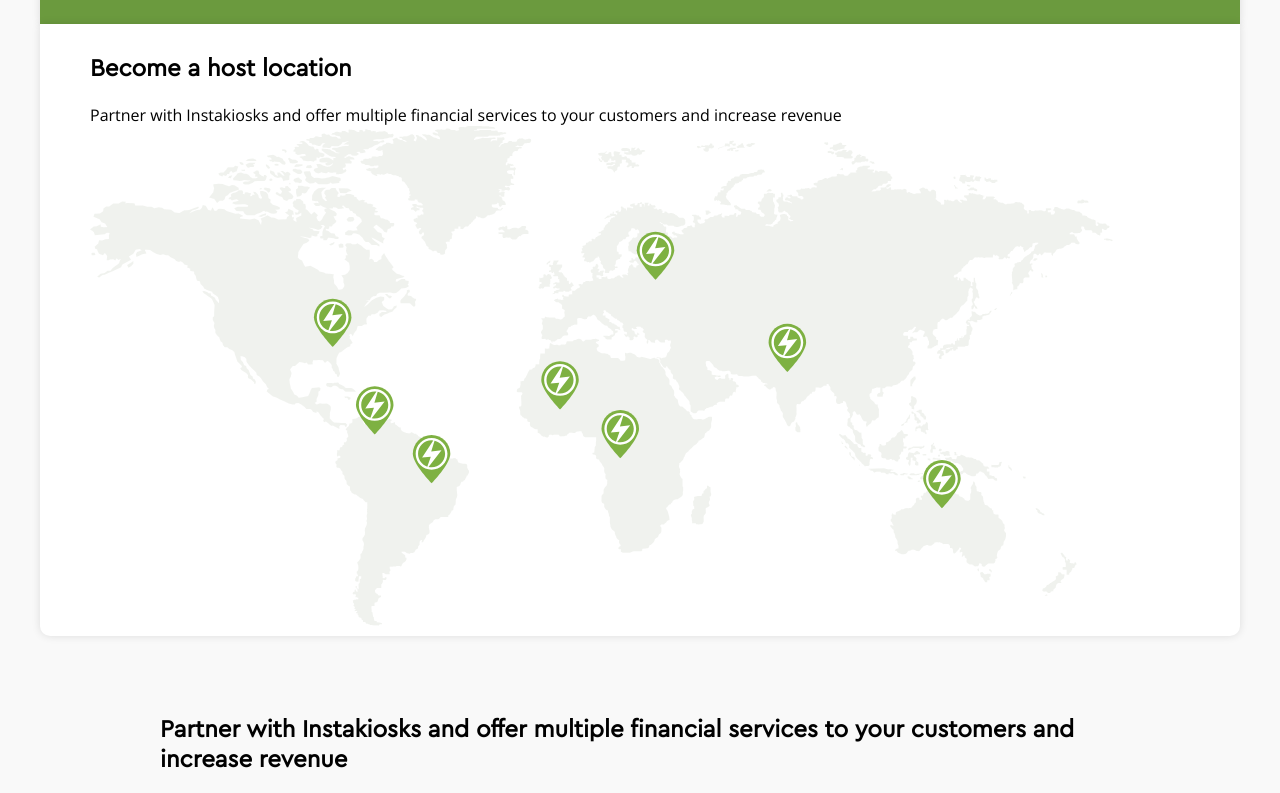
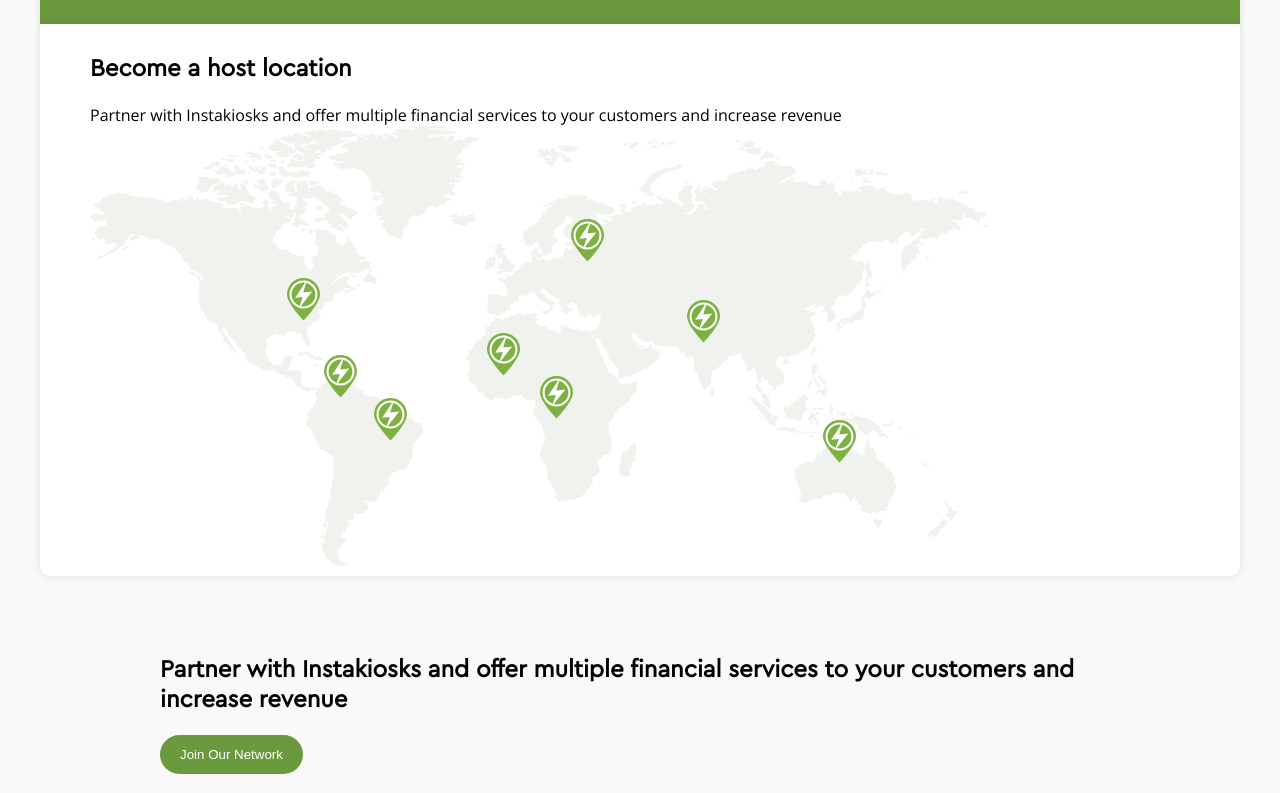
Before and after one commit to Nslaver/invision, a React (Create React App) app: page / in a window 1280 px wide. Shown: the part 689-1482 px from the top of the page. Built offline with nearby package versions, Linux system fonts and the light colour scheme.

Commit message:
Add basic image restrictions

```diff
--- a/src/components/Home/Locations/Locations.Styled.js
+++ b/src/components/Home/Locations/Locations.Styled.js
@@ -19,8 +19,8 @@
     width: 100%;
   }
 
-  img {
-    height: 500px;
+  .location__img {
+    max-width: 100%;
   }
 `
 export default LocationsStyled
--- a/src/components/Home/Locations/Locations.jsx
+++ b/src/components/Home/Locations/Locations.jsx
@@ -10,7 +10,11 @@
         Partner with Instakiosks and offer multiple financial services to your customers and
         increase revenue
       </span>
-      <img src={props.theme.assets.locations} alt="Kiosks at Miami, Brasil, etc..." />
+      <img
+        src={props.theme.assets.locations}
+        className="location__img"
+        alt="Kiosks at Miami, Brasil, etc..."
+      />
     </section>
   )
 }
```
